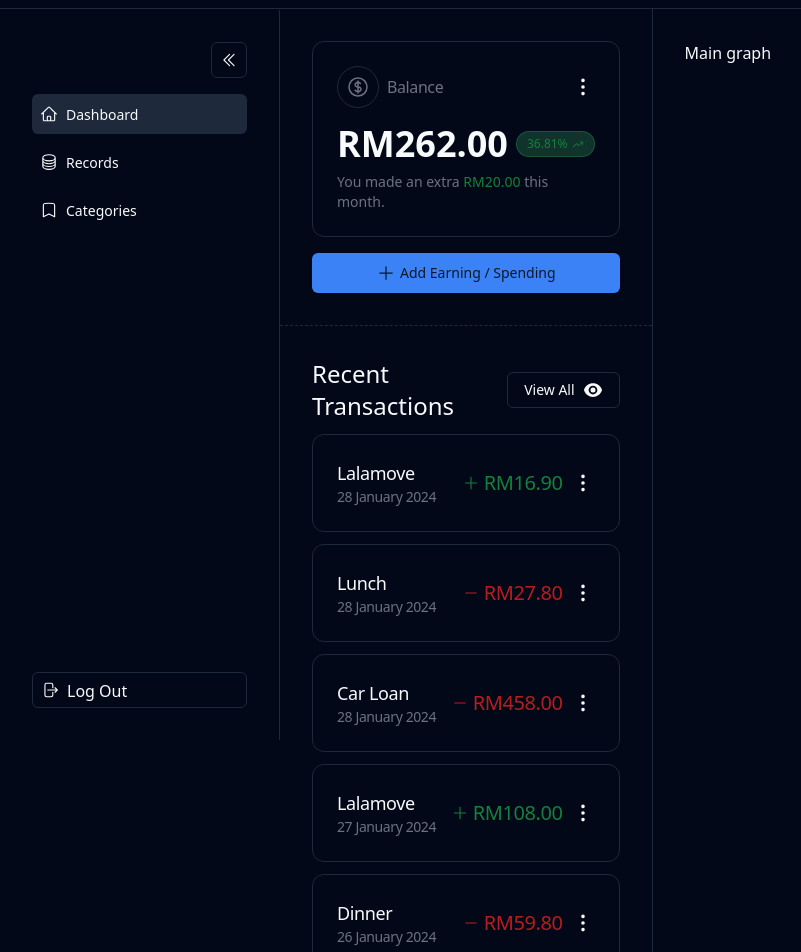
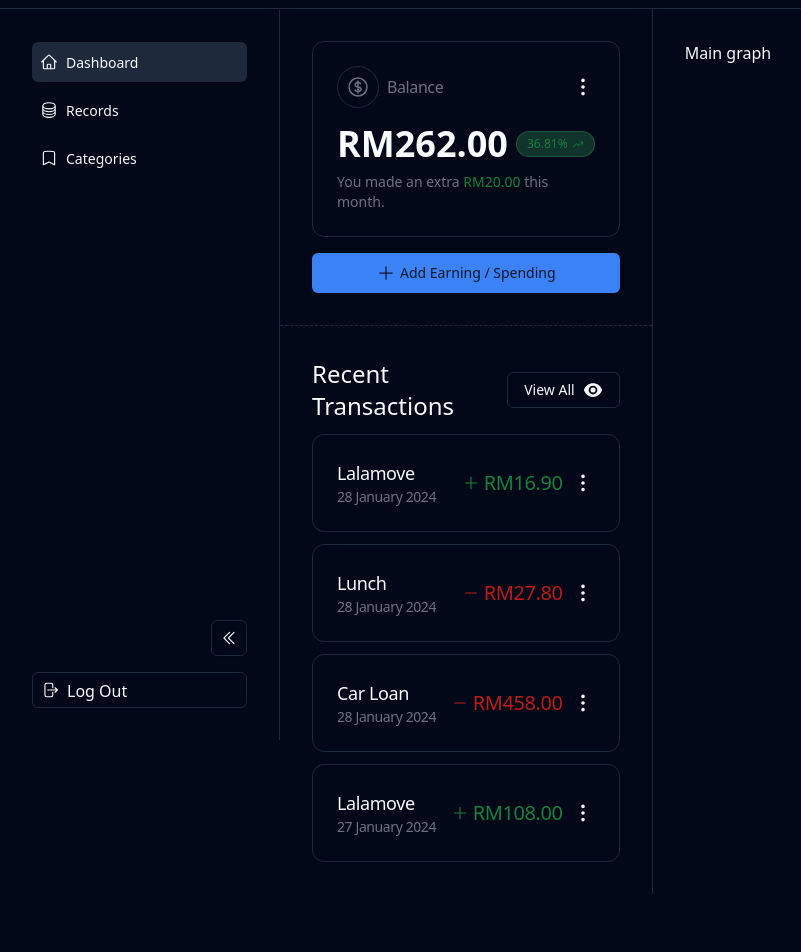
Before and after one commit to m-amirazmi/belanja, a React (Vite) app in the folder web-v02/: page / in a window 1280 px wide. Shown: the part 60-1012 px from the top of the page, without its empty margins (0-801 px from the left). After the commit the page ends 954 px from the top, so only its background shows below. Built offline with nearby package versions, Linux system fonts and the light colour scheme.

Commit message:
WEB | Make the analytic card reusable

```diff
--- /dev/null
+++ b/web-v02/src/components/analytic-card.tsx
@@ -0,0 +1,54 @@
+import { HiArrowTrendingUp, HiMiniEllipsisVertical } from "react-icons/hi2";
+import { Badge } from "./ui/badge";
+import { Button } from "./ui/button";
+import {
+  Card,
+  CardContent,
+  CardFooter,
+  CardHeader,
+  CardTitle,
+} from "./ui/card";
+
+interface IAnalyticCardProps {
+  icon: React.ReactNode;
+  label: string;
+  amount: number;
+  changes: number;
+  note: React.ReactNode;
+}
+
+export default function AnalyticCard({
+  icon,
+  label,
+  amount,
+  changes,
+  note,
+}: IAnalyticCardProps) {
+  return (
+    <Card className="w-full">
+      <CardHeader className="pb-4">
+        <CardTitle className="flex items-center gap-x-2 text-gray-500">
+          <div className="border p-2 rounded-full">{icon}</div>
+          <span className="font-normal">{label}</span>
+          <Button
+            variant="ghost"
+            className="ml-auto text-accent-foreground px-0"
+          >
+            <HiMiniEllipsisVertical size={24} />
+          </Button>
+        </CardTitle>
+      </CardHeader>
+      <CardContent className="flex items-center gap-x-2 pb-2">
+        <span className="text-4xl font-semibold">RM{amount.toFixed(2)}</span>
+        <Badge
+          variant="outline"
+          className="bg-green-400/20 border-green-400/20 py-1 rounded-full text-green-700 flex items-center gap-1 font-normal"
+        >
+          <span>{changes.toFixed(2)}%</span>
+          <HiArrowTrendingUp />
+        </Badge>
+      </CardContent>
+      <CardFooter>{note}</CardFooter>
+    </Card>
+  );
+}
--- a/web-v02/src/components/header.tsx
+++ b/web-v02/src/components/header.tsx
@@ -10,7 +10,7 @@ export default function Header() {
       <div className="w-[295px]">
         <span className="text-lg font-bold tracking-widest">BELANJA.</span>
       </div>
-      <p className="text-lg">{name}</p>
+      <p className="text-lg">2024 | {name}</p>
       <div className="ml-auto flex items-center">
         <Button variant="ghost" size="icon" onClick={() => {}}>
           <HiOutlineUserCircle size={22} />
--- a/web-v02/src/components/sidebar.tsx
+++ b/web-v02/src/components/sidebar.tsx
@@ -23,19 +23,6 @@ export default function Sidebar() {
         height: "calc(100vh - 70px)",
       }}
     >
-      <div className="flex">
-        <Button
-          variant="outline"
-          className="ml-auto px-2 flex items-center gap-2 justify-start"
-          onClick={handleToggleSidebar}
-        >
-          {openSidebar ? (
-            <HiChevronDoubleLeft size={18} />
-          ) : (
-            <HiChevronDoubleRight size={18} />
-          )}
-        </Button>
-      </div>
       <div className="flex gap-y-2 flex-col">
         {routes.map((i) => {
           const isCurrentPage = i.page === name;
@@ -56,10 +43,23 @@ export default function Sidebar() {
           );
         })}
       </div>
+      <div className="flex mt-auto">
+        <Button
+          variant="outline"
+          className="ml-auto px-2 flex items-center gap-2 justify-start"
+          onClick={handleToggleSidebar}
+        >
+          {openSidebar ? (
+            <HiChevronDoubleLeft size={18} />
+          ) : (
+            <HiChevronDoubleRight size={18} />
+          )}
+        </Button>
+      </div>
       <Button
         asChild
         variant="outline"
-        className="mt-auto px-2 flex items-center gap-2 justify-start"
+        className="px-2 flex items-center gap-2 justify-start"
       >
         <Link to="/login" onClick={() => setPageName("Login")}>
           <div className="py-2">
--- a/web-v02/src/pages/dashboard.tsx
+++ b/web-v02/src/pages/dashboard.tsx
@@ -1,14 +1,7 @@
-import { Badge } from "@/components/ui/badge";
+import AnalyticCard from "@/components/analytic-card";
 import { Button } from "@/components/ui/button";
+import { Card, CardHeader, CardTitle } from "@/components/ui/card";
 import {
-  Card,
-  CardContent,
-  CardFooter,
-  CardHeader,
-  CardTitle,
-} from "@/components/ui/card";
-import {
-  HiArrowTrendingUp,
   HiEye,
   HiMiniEllipsisVertical,
   HiMinus,
@@ -21,39 +14,20 @@ export default function DashboardPage() {
     <div className="flex h-full">
       <div style={{ flex: 1 }}>
         <div className="flex flex-col gap-y-4 border-b border-dashed p-8">
-          {/* Balance Card */}
-          <Card className="w-full">
-            <CardHeader className="pb-4">
-              <CardTitle className="flex items-center gap-x-2 text-gray-500">
-                <div className="border p-2 rounded-full">
-                  <HiOutlineCurrencyDollar size={24} />
-                </div>
-                <span className="font-normal">Balance</span>
-                <Button
-                  variant="ghost"
-                  className="ml-auto text-accent-foreground px-0"
-                >
-                  <HiMiniEllipsisVertical size={24} />
-                </Button>
-              </CardTitle>
-            </CardHeader>
-            <CardContent className="flex items-center gap-x-2 pb-2">
-              <span className="text-4xl font-semibold">RM262.00</span>
-              <Badge
-                variant="outline"
-                className="bg-green-400/20 border-green-400/20 py-1 rounded-full text-green-700 flex items-center gap-1 font-normal"
-              >
-                <span>36.81%</span>
-                <HiArrowTrendingUp />
-              </Badge>
-            </CardContent>
-            <CardFooter>
-              <span className="text-sm text-gray-500">
-                You made an extra
-                <span className="text-green-700"> RM20.00</span> this month.
-              </span>
-            </CardFooter>
-          </Card>
+          <div className="flex gap-x-2">
+            <AnalyticCard
+              amount={262.0}
+              changes={36.81}
+              icon={<HiOutlineCurrencyDollar size={24} />}
+              label="Balance"
+              note={
+                <span className="text-sm text-gray-500">
+                  You made an extra
+                  <span className="text-green-700"> RM20.00</span> this month.
+                </span>
+              }
+            />
+          </div>
 
           <Button size="lg" className="flex items-center gap-x-1">
             <HiPlus size={20} />
@@ -168,30 +142,6 @@ export default function DashboardPage() {
                 </CardTitle>
               </CardHeader>
             </Card>
-            <Card>
-              <CardHeader>
-                <CardTitle className="flex items-center gap-x-2 font-normal">
-                  <div className="flex flex-col">
-                    <p className="text-lg">Dinner</p>
-                    <span className="text-gray-500 text-sm">
-                      26 January 2024
-                    </span>
-                  </div>
-                  <div className="ml-auto flex items-center gap-x-2">
-                    <p className="text-red-700 font-normal flex items-center gap-x-1">
-                      <HiMinus size={18} />
-                      <span className="text-xl">RM59.80</span>
-                    </p>
-                    <Button
-                      variant="ghost"
-                      className="text-accent-foreground px-0"
-                    >
-                      <HiMiniEllipsisVertical size={24} />
-                    </Button>
-                  </div>
-                </CardTitle>
-              </CardHeader>
-            </Card>
           </div>
         </div>
       </div>
```
